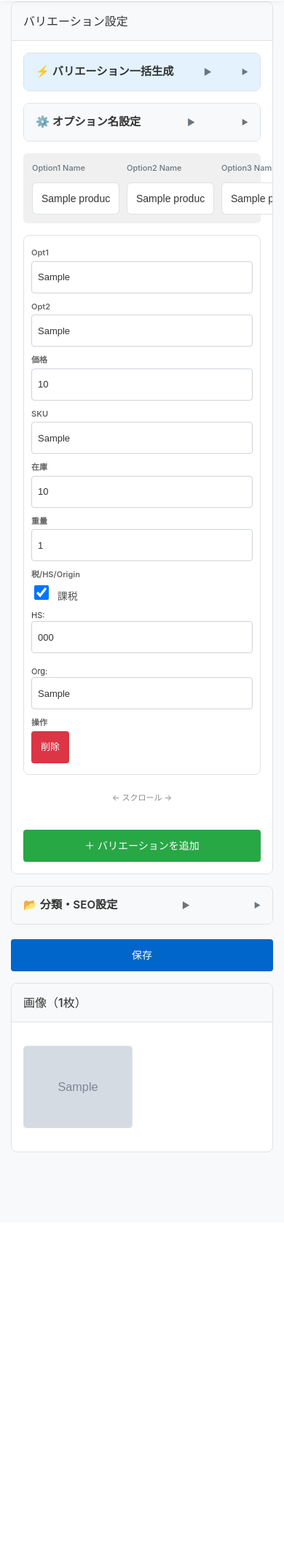
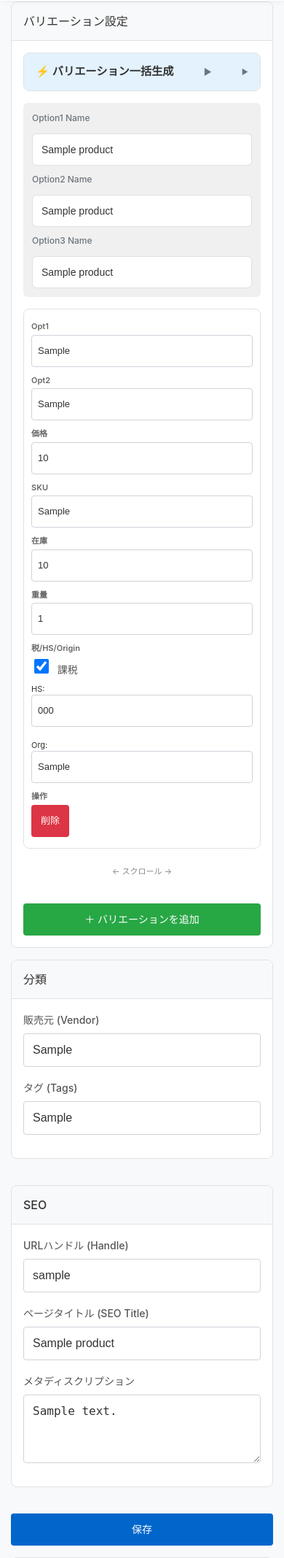
Before and after one commit to halc8312/ESP, a Flask app: page /product/1 in a window 390 px wide. Shown: the part 843-2978 px from the top of the page at 73% size. Before the commit the page ends 2422 px from the top, so only its background shows below. Run offline with Flask 3, Linux system fonts and the light colour scheme; a user stored in the database is signed in; tables that the repository leaves empty hold one stand-in row (values such as "Sample post"); grey boxes marked "Sample" are stand-in pictures.

Commit message:
fix: product_detail.htmlの重複フォームフィールド問題を修正
Co-authored-by: halc8312 <177290497+halc8312@users.noreply.github.com>

```diff
--- a/static/css/style.css
+++ b/static/css/style.css
@@ -465,6 +465,45 @@ tr.changed {
     gap: 20px;
 }
 
+/* Option names section - responsive layout */
+.option-names-section {
+    display: flex;
+    gap: 10px;
+    margin-bottom: 16px;
+    background: #f0f0f0;
+    padding: 12px;
+    border-radius: 6px;
+    flex-wrap: wrap;
+}
+
+.option-names-section .filter-group {
+    flex: 1;
+    min-width: 100px;
+}
+
+.option-names-section label {
+    font-size: 11px;
+}
+
+/* Classification and SEO section responsive */
+.classification-seo-section {
+    margin-top: 16px;
+}
+
+@media (max-width: 1024px) {
+    .option-names-section {
+        flex-direction: column;
+    }
+
+    .option-names-section .filter-group {
+        width: 100%;
+    }
+
+    .classification-seo-section {
+        grid-template-columns: 1fr !important;
+    }
+}
+
 .form-section {
     background: var(--card-bg);
     border: 1px solid var(--border-color);
--- a/templates/product_detail.html
+++ b/templates/product_detail.html
@@ -98,14 +98,8 @@
                     </div>
                 </details>
 
-                <!-- オプション名の設定 -->
-                <details class="mobile-collapsible mobile-only" style="margin-bottom: 16px;">
-                    <summary class="mobile-collapsible-header">
-                        <span class="mobile-collapsible-title">⚙️ オプション名設定</span>
-                        <span class="mobile-collapsible-icon">▶</span>
-                    </summary>
-                    <div class="mobile-collapsible-content">
-                        <div class="filter-grid">
+                <!-- オプション名の設定（レスポンシブ共通） -->
+                <div class="option-names-section">
                     <div class="filter-group">
                         <label>Option1 Name</label>
                         <input type="text" name="option1_name" value="{{ product.option1_name or 'Title' }}">
@@ -117,24 +111,6 @@
                     <div class="filter-group">
                         <label>Option3 Name</label>
                         <input type="text" name="option3_name" value="{{ product.option3_name or '' }}">
-                            </div>
-                        </div>
-                    </div>
-                </details>
-
-                <!-- PC用オプション名設定 -->
-                <div class="desktop-only" style="display:flex; gap:10px; margin-bottom:16px; background:#f0f0f0; padding:12px; border-radius: 6px;">
-                    <div class="filter-group">
-                        <label style="font-size:11px;">Option1 Name</label>
-                        <input type="text" name="option1_name_desktop" value="{{ product.option1_name or 'Title' }}" style="width:120px;">
-                    </div>
-                    <div class="filter-group">
-                        <label style="font-size:11px;">Option2 Name</label>
-                        <input type="text" name="option2_name_desktop" value="{{ product.option2_name or '' }}" style="width:120px;" placeholder="(例: Size)">
-                    </div>
-                    <div class="filter-group">
-                        <label style="font-size:11px;">Option3 Name</label>
-                        <input type="text" name="option3_name_desktop" value="{{ product.option3_name or '' }}" style="width:120px;">
                     </div>
                 </div>
 
@@ -192,41 +168,8 @@
             </div>
         </div>
 
-        <!-- 分類とSEO（モバイルでは折りたたみ） -->
-        <details class="mobile-collapsible mobile-only">
-            <summary class="mobile-collapsible-header">
-                <span class="mobile-collapsible-title">📂 分類・SEO設定</span>
-                <span class="mobile-collapsible-icon">▶</span>
-            </summary>
-            <div class="mobile-collapsible-content">
-                <div class="form-group">
-                    <label for="vendor_mobile">販売元 (Vendor)</label>
-                    <input type="text" id="vendor_mobile" name="vendor"
-                        value="{{ product.custom_vendor or product.site or '' }}">
-                </div>
-                <div class="form-group">
-                    <label for="tags_mobile">タグ (Tags)</label>
-                    <input type="text" id="tags_mobile" name="tags" value="{{ product.tags or '' }}" placeholder="カンマ区切りで入力">
-                </div>
-                <div class="form-group">
-                    <label for="handle_mobile">URLハンドル (Handle)</label>
-                    <input type="text" id="handle_mobile" name="handle"
-                        value="{{ product.custom_handle or ('mercari-' + product.id|string) }}">
-                </div>
-                <div class="form-group">
-                    <label for="seo_title_mobile">ページタイトル (SEO Title)</label>
-                    <input type="text" id="seo_title_mobile" name="seo_title" value="{{ product.seo_title or '' }}"
-                        placeholder="60文字以内推奨">
-                </div>
-                <div class="form-group">
-                    <label for="seo_description_mobile">メタディスクリプション</label>
-                    <textarea id="seo_description_mobile" name="seo_description" rows="3">{{ product.seo_description or '' }}</textarea>
-                </div>
-            </div>
-        </details>
-
-        <!-- PC用：分類とSEO -->
-        <div class="form-grid desktop-only">
+        <!-- 分類とSEO（レスポンシブ共通） -->
+        <div class="form-grid classification-seo-section">
             <div class="content-card">
                 <div class="content-card-header">
                     <h2>分類</h2>
@@ -234,12 +177,12 @@
                 <div class="content-card-body">
                     <div class="form-group">
                         <label for="vendor">販売元 (Vendor)</label>
-                        <input type="text" id="vendor" name="vendor_desktop"
+                        <input type="text" id="vendor" name="vendor"
                             value="{{ product.custom_vendor or product.site or '' }}">
                     </div>
                     <div class="form-group">
                         <label for="tags">タグ (Tags)</label>
-                        <input type="text" id="tags" name="tags_desktop" value="{{ product.tags or '' }}" placeholder="カンマ区切りで入力">
+                        <input type="text" id="tags" name="tags" value="{{ product.tags or '' }}" placeholder="カンマ区切りで入力">
                     </div>
                 </div>
             </div>
@@ -251,17 +194,17 @@
                 <div class="content-card-body">
                     <div class="form-group">
                         <label for="handle">URLハンドル (Handle)</label>
-                        <input type="text" id="handle" name="handle_desktop"
+                        <input type="text" id="handle" name="handle"
                             value="{{ product.custom_handle or ('mercari-' + product.id|string) }}">
                     </div>
                     <div class="form-group">
                         <label for="seo_title">ページタイトル (SEO Title)</label>
-                        <input type="text" id="seo_title" name="seo_title_desktop" value="{{ product.seo_title or '' }}"
+                        <input type="text" id="seo_title" name="seo_title" value="{{ product.seo_title or '' }}"
                             placeholder="60文字以内推奨">
                     </div>
                     <div class="form-group">
                         <label for="seo_description">メタディスクリプション</label>
-                        <textarea id="seo_description" name="seo_description_desktop" rows="3">{{ product.seo_description or '' }}</textarea>
+                        <textarea id="seo_description" name="seo_description" rows="3">{{ product.seo_description or '' }}</textarea>
                     </div>
                 </div>
             </div>
```
Lines whose indentation alone changed are shown as unchanged.
